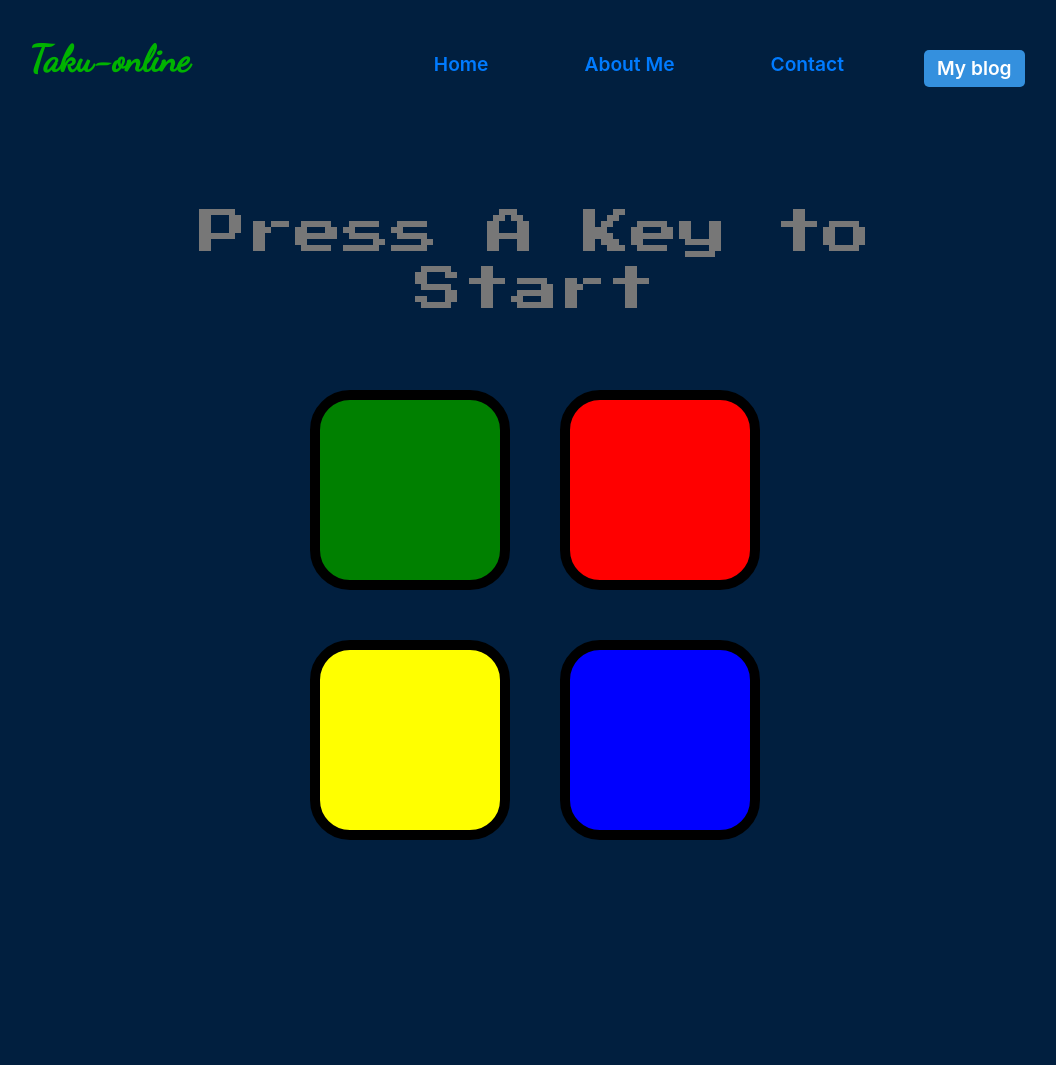
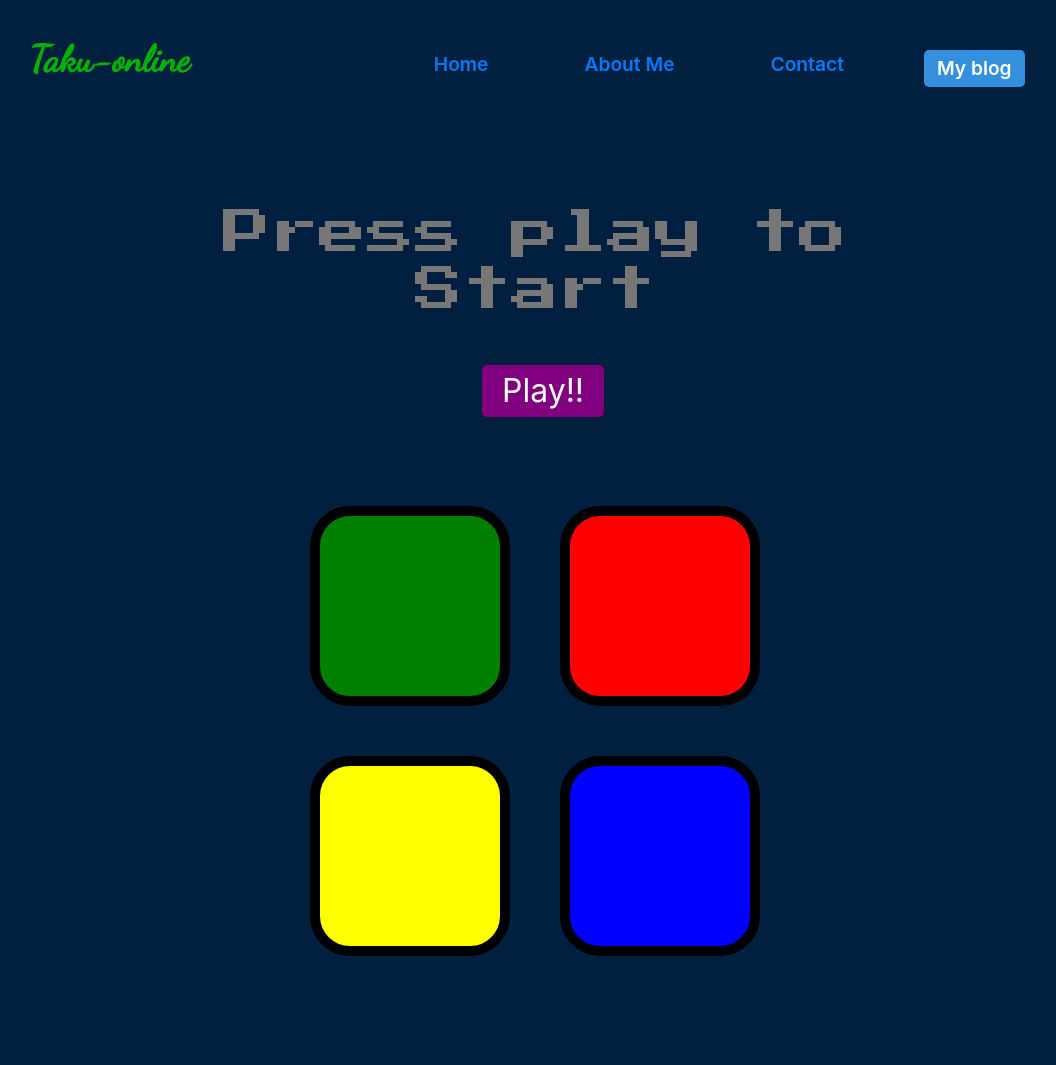
Before and after one commit to takuonline/portfolio_website_v2, a Flask app: page /simon_game in a window 1280 px wide. Shown: the top 1065 px of the page, without its empty margins (105-1161 px from the left). Before the commit the page ends 840 px from the top, so only its background shows below. Run offline with Flask 2, Linux system fonts and the light colour scheme; some libraries are stand-ins or nearby versions.

Commit message:
add button to simon game

```diff
--- a/website/static/simon_game.js
+++ b/website/static/simon_game.js
@@ -17,9 +17,16 @@ function nextSequency(){
 }
 
 
+$(".game-btn").on("click", function(){
+    if (!started){
+        setTimeout(nextSequency,500);
+          started=true
 
+          $(".game-btn").addClass("off")
+          }
+})
 
-$(".simon-btn").on("click", function (e) {
+$(".simon-btn").on("click", function () {
  var userChosenColor = $(this).attr("id");
  userClickedPattern.push(userChosenColor);
  playSound(userChosenColor);
@@ -53,7 +60,7 @@ function animatePress(currentColor){
 
 
 
-$(document).on('keypress',function(e) {
+$(document).on('keypress',function() {
   if (!started){
     setTimeout(nextSequency,500);
       started=true
@@ -94,5 +101,6 @@ userClickedPattern =[];
 
 level = 0;
 started=false
-
+$(".game-btn").removeClass("off")
+$(".game-btn").html("Play again?")
 }
--- a/website/static/style.css
+++ b/website/static/style.css
@@ -1681,6 +1681,22 @@ body {
   margin-left: -15px;
   justify-content: center; }
 
+.game-btn {
+  background-color: purple;
+  display: inline-block;
+  border-radius: 5px;
+  transition: all .2s ease-out;
+  color: white;
+  padding: 2px 20px;
+  margin-left: 2rem;
+  margin-right: 1rem;
+  text-align: center;
+  font-size: 2rem;
+  margin-bottom: 4rem; }
+
+.off {
+  display: none; }
+
 #title {
   font-size: 5rem;
   color: #dbedf3;
--- a/website/static/stylesheet/sass/pages/_simon.scss
+++ b/website/static/stylesheet/sass/pages/_simon.scss
@@ -104,3 +104,21 @@
     margin-left: -15px;
     justify-content: center;
 }
+
+.game-btn {
+    background-color: purple;
+    display: inline-block;
+    border-radius: 5px;
+    transition: all .2s ease-out;
+    color: white;
+    padding: 2px 20px;
+    margin-left: 2rem;
+    margin-right: 1rem;
+    text-align: center;
+    font-size: 2rem;
+    margin-bottom: 4rem;
+}
+
+.off{
+    display: none;
+}
--- a/website/templates/simon/simon_game.html
+++ b/website/templates/simon/simon_game.html
@@ -5,7 +5,9 @@
 <body>
   <div class="simon-game-bg">
     <div class="simon-game-container">
-  <h1 id="level-title">Press A Key to Start</h1>
+
+  <h1 id="level-title">Press play to Start</h1>
+  <div class="game-btn" type="button"> Play!!</div>
   <div class="container">
     <div class="simon-row">
 
```
Also changed, not shown: website/static/blog_css.css (+25 -7 lines), website/data.sqlite.
